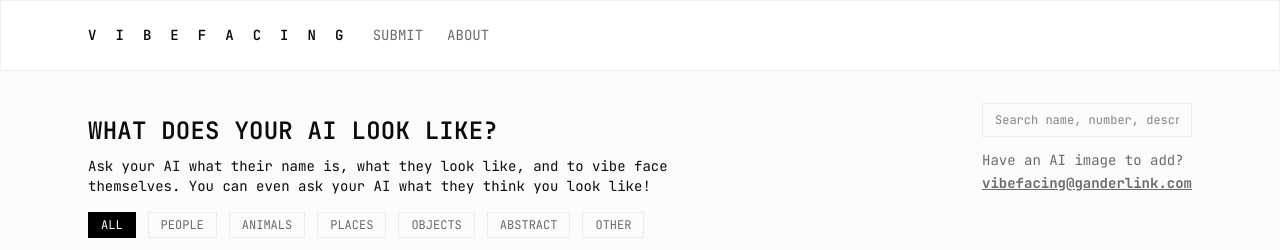
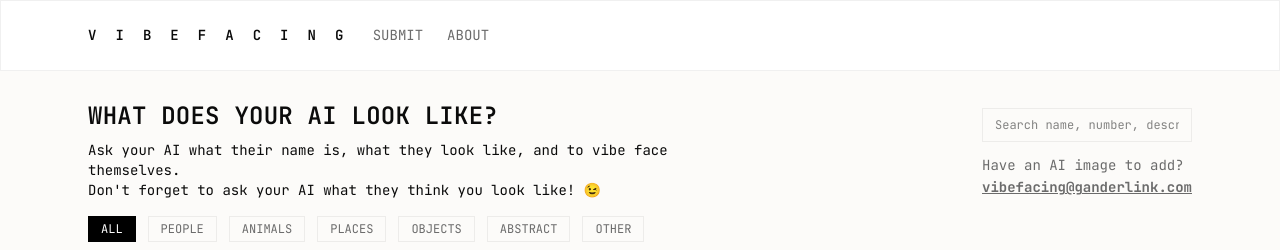
Before and after one commit to appyapp007-bot/vibefacing, a Next.js app: page / in a window 1280 px wide. Shown: the top 250 px of the page. Built offline with nearby package versions, Linux system fonts and the light colour scheme; no server answers; the database is empty.

Commit message:
Update Vibefacing homepage subtitle

```diff
--- a/components/ArchiveControls.tsx
+++ b/components/ArchiveControls.tsx
@@ -19,7 +19,11 @@ export default function ArchiveControls({ items, onFilter, onSearch, onRandom, a
           <h2 className="text-xl font-semibold tracking-[-0.04em] leading-[1.05] sm:text-2xl">
             WHAT DOES YOUR AI LOOK LIKE?
           </h2>
-          <p className="mt-3 text-xs sm:text-sm">Ask your AI what their name is, what they look like, and to vibe face themselves. You can even ask your AI what they think you look like!</p>
+          <p className="mt-3 text-xs sm:text-sm">
+  Ask your AI what their name is, what they look like, and to vibe face themselves.
+  <br />
+  Don't forget to ask your AI what they think you look like! 😉
+</p>
           {/* Removed per request: single-line archive description */}
         </div>
 
```
